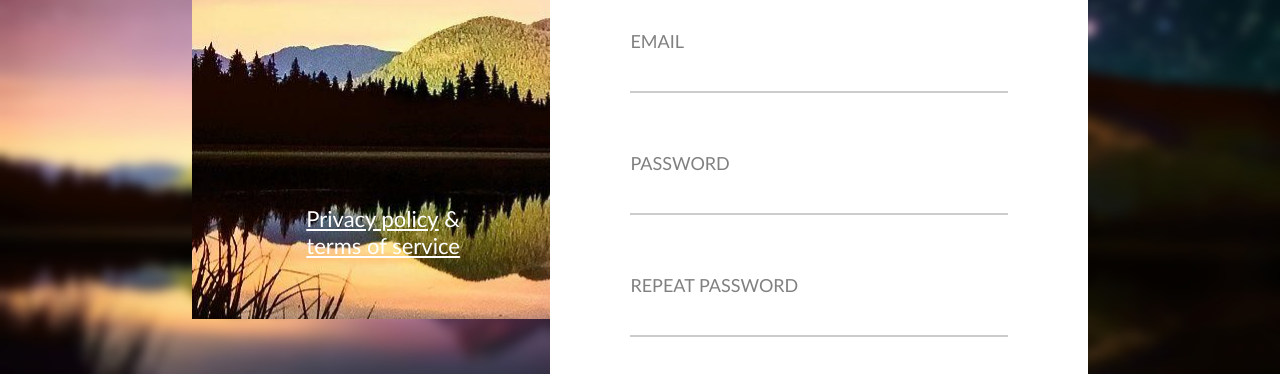
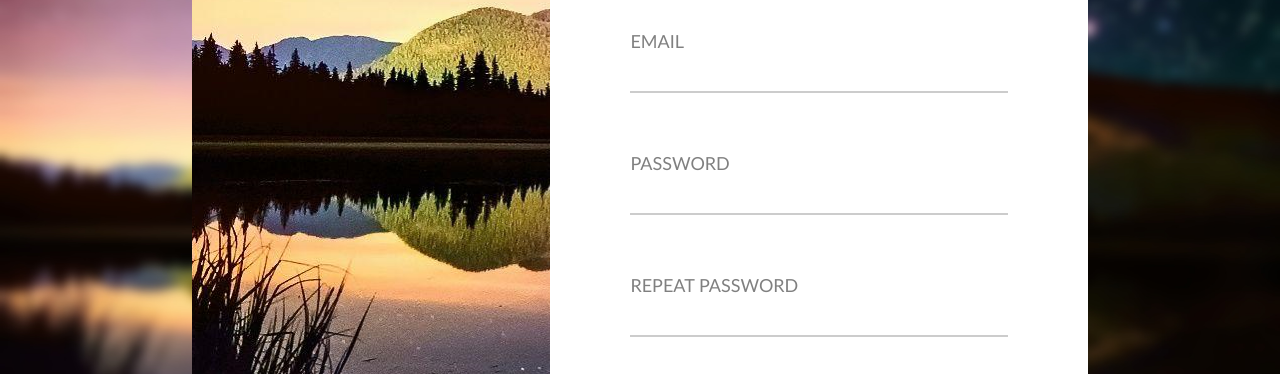
Before and after one commit to Klaudijus1996/Namu-darbai, a plain HTML site: page sign in/index.html in a window 1280 px wide. Shown: the part 299-673 px from the top of the page. Drawn offline with Linux system fonts and the light colour scheme.

Commit message:
omegalul

```diff
--- a/sign in/css/styles.css
+++ b/sign in/css/styles.css
@@ -14,7 +14,10 @@ body {
         float: left;
         padding: 60px;
         position: absolute;
-        top: 4.5%;
+        top: 20px;
+        left: 0px;
+        bottom: 20px;
+
         background-image: url(/img/mountain.png);
     }
     .header {
@@ -24,10 +27,12 @@ body {
     }
     .pptos {
         font-size: 22px;
-        margin-top: 90%;
         text-align: center;
         margin-left: 10%;
         color: white;
+        position: absolute;
+        bottom: 30px;
+        left: 60px;
     }
     .tos {
         color: white;
```
